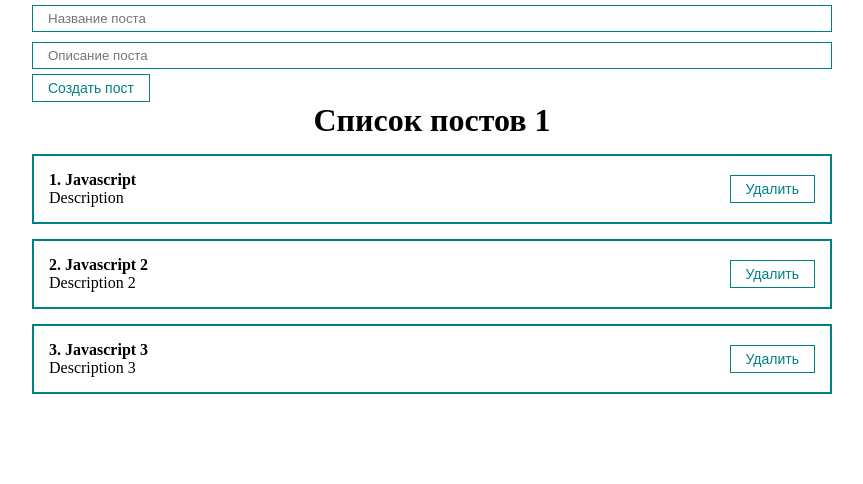
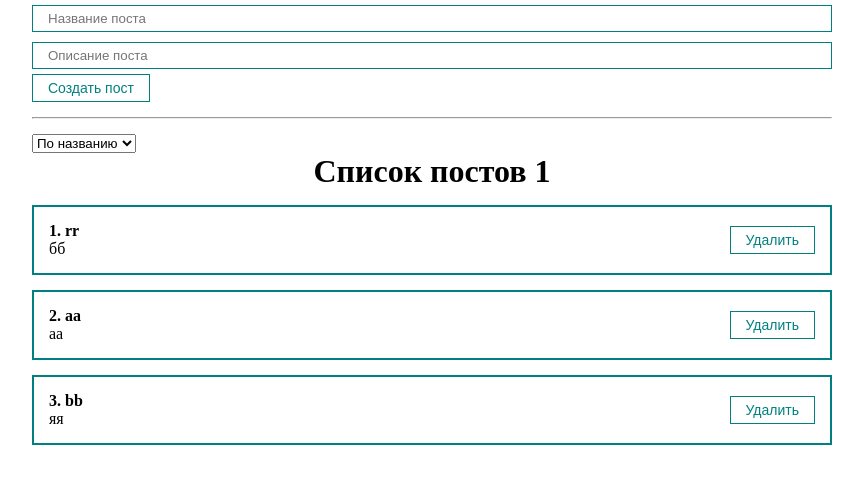
Before and after one commit to dennyaap/PostList-React, a React (Create React App) app: page / in a window 1280 px wide. Shown: the top 484 px of the page, without its empty margins (208-1071 px from the left). Built offline with nearby package versions, Linux system fonts and the light colour scheme.

Commit message:
added post sorting

```diff
--- a/src/App.js
+++ b/src/App.js
@@ -4,15 +4,18 @@
 import './styles/App.css';
 import PostForm from './components/PostForm';
 import PostList from "./components/PostList";
+import MySelect from './components/UI/select/MySelect';
 
 
 
 function App() {
   const [posts, setPosts] = useState([
-    {id: 1, title: 'Javascript', body: 'Description'},
-    {id: 2, title: 'Javascript 2', body: 'Description 2'},
-    {id: 3, title: 'Javascript 3', body: 'Description 3'},
+    {id: 1, title: 'rr', body: 'бб'},
+    {id: 2, title: 'aa', body: 'аа'},
+    {id: 3, title: 'bb', body: 'яя'},
   ]);
+
+  const [selectedSort, setSelectedSort] = useState('');
 
   // const [post, setPost] = useState({title: '', body: ''});
   // const [body, setBody] = useState('fddff');
@@ -26,10 +29,22 @@
     setPosts(posts.filter(item => item.id !== post.id));
     console.log(post.id)
   }
-
+  const sortPosts = (sort) => {
+    setSelectedSort(sort);
+    setPosts([...posts].sort((a, b) => a[sort].localeCompare(b[sort]))) //мутируем копию массива и сортируем его. Так как на прямую нельзя сортировать массив.
+    console.log(sort);
+  }
   return (
     <div className="App">
       <PostForm create={createPost}/>
+      <hr style={{margin: '15px 0'}}/>
+      <div>
+        <MySelect value={selectedSort} onChange={sortPosts} defaultValue='Сортировка' options={[
+          {value: 'title', name: 'По названию'},
+          {value: 'body', name: 'По описанию'}
+
+        ]}/>
+      </div>
       {/* Условная отрисовка */}
       {posts.length !== 0
         ? <PostList posts={posts} title={'Список постов 1'} remove={removePost}/>
--- /dev/null
+++ b/src/components/UI/select/MySelect.jsx
@@ -0,0 +1,16 @@
+import { getMouseEventOptions } from "@testing-library/user-event/dist/utils";
+
+const MySelect = ({options, defaultValue, value, onChange}) => {
+    return (
+        <select value={value} onChange={event => onChange(event.target.value)}>
+            <option value="value1" disabled>{defaultValue}</option>
+            {options.map(option =>
+                <option key={option.value} value={option.value}>
+                    {option.name}
+                </option>
+            )}
+        </select>
+    );
+}
+
+export default MySelect;
```
